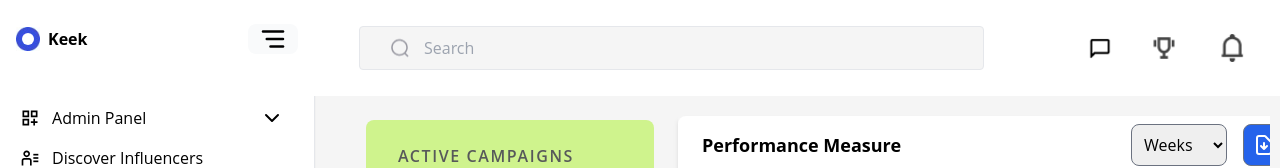
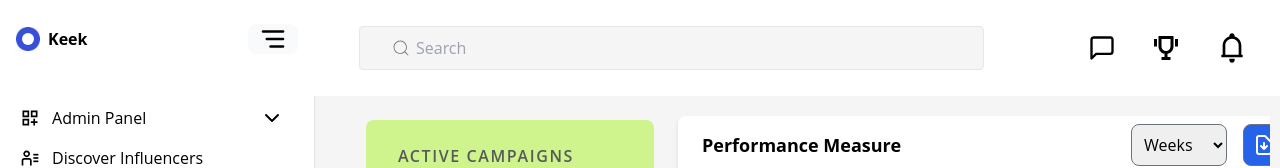
Before and after one commit to Tejas812002/Keek, a React (Create React App) app: page / in a window 1280 px wide. Shown: the top 168 px of the page. Built offline with nearby package versions, Linux system fonts and the light colour scheme.

Commit message:
Nav Icons Updated

```diff
--- a/src/Components/NavigationBar/Navbar/NavigationBar.jsx
+++ b/src/Components/NavigationBar/Navbar/NavigationBar.jsx
@@ -3,6 +3,9 @@ import SearchIcon from '../../../Assets/SearchIcon.png';
 import Bellicon from '../../../Assets/bell.png';
 import messageIcon from '../../../Assets/message-outline.png';
 import trophyIcon from '../../../Assets/trophy.png';
+import { CiSearch } from "react-icons/ci";
+import { CgBell, CgTrophy } from "react-icons/cg";
+import { FiMessageSquare } from "react-icons/fi";
 
 
 const NavigationBar = ({ expanded }) => {
@@ -11,19 +14,21 @@ const NavigationBar = ({ expanded }) => {
     <div   className={`fixed z-10 top-0 ${!expanded && "left-[78px] w-[calc(100%-65px)]"} left-[311px] w-[calc(100%-311px)] bg-white h-24 flex items-center justify-between bg-background  px-4`}>
 
     <div className="relative flex items-center left-8 w-8/12">
-      <img src={SearchIcon} alt="magnifier" className="absolute left-8  top-1/2 transform -translate-y-1/2" />
+      <CiSearch className="absolute left-8 text-gray-500 top-1/2 transform -translate-y-1/2 size-5" />
+
       <input
         type="text"
         placeholder="Search"
-        className="w-full h-11 bg-[#F5F5F5]  pl-16 py-1 rounded bg-input text-foreground border border-border focus:outline-none focus:ring-2 focus:ring-ring"
+        className="w-full h-11 bg-[#F5F5F5]  pl-14 py-1 rounded bg-input text-foreground border border-border focus:outline-none focus:ring-2 focus:ring-ring"
       />
     </div>
 
-  <div className="flex items-center  w-44 h-8 pr-4 justify-between space-x-2">
-    {/* Add onclick for adding functions */}
-    <img src={messageIcon} alt="messages" className="w-6 h-6" />
-    <img src={trophyIcon} alt="bell" className="w-8 h-8" />
-    <img src={Bellicon} alt="notification" className="w-8 h-8" />
+  <div className="flex items-center  w-44 h-8 pr-4 cursor-pointer justify-between space-x-2">
+
+    <FiMessageSquare className='size-7'/>
+    <CgTrophy className='size-9'/>
+    <CgBell className='size-8'/>
+
   </div>
 </div>
 
```
